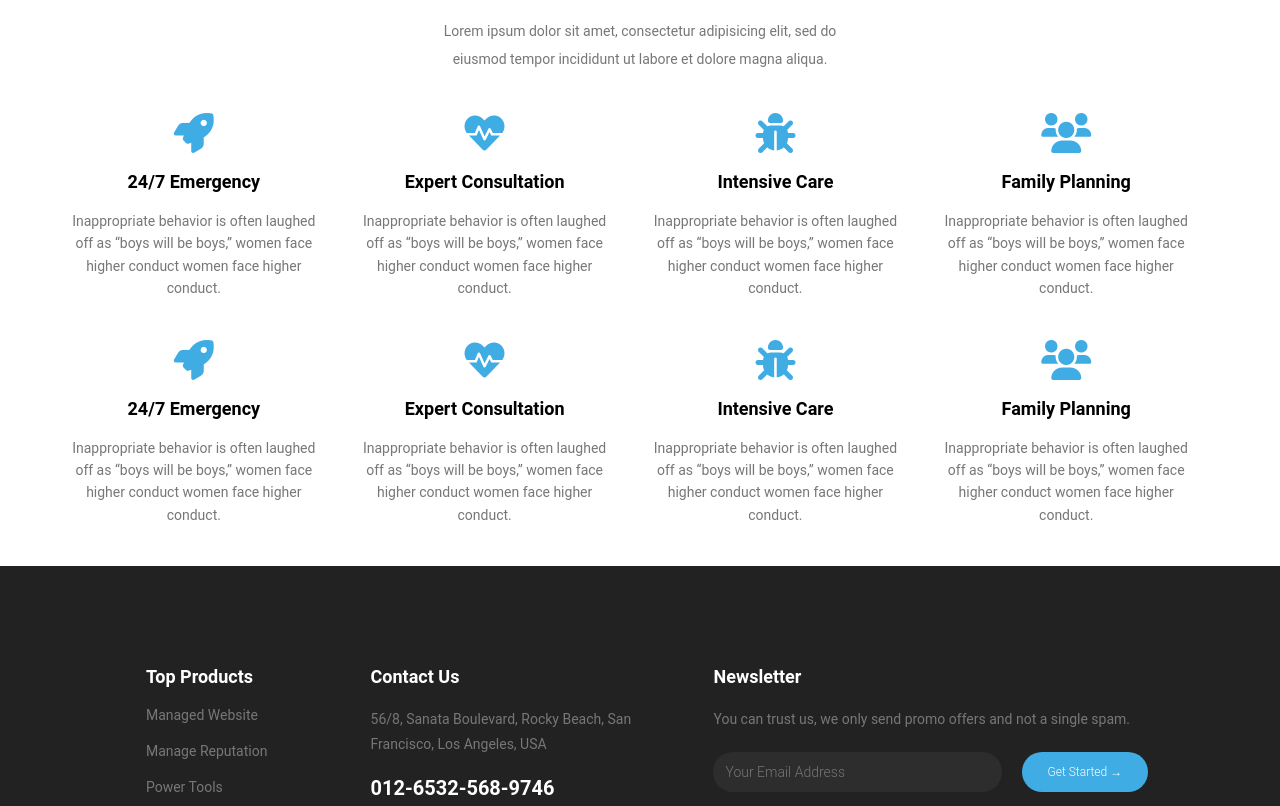
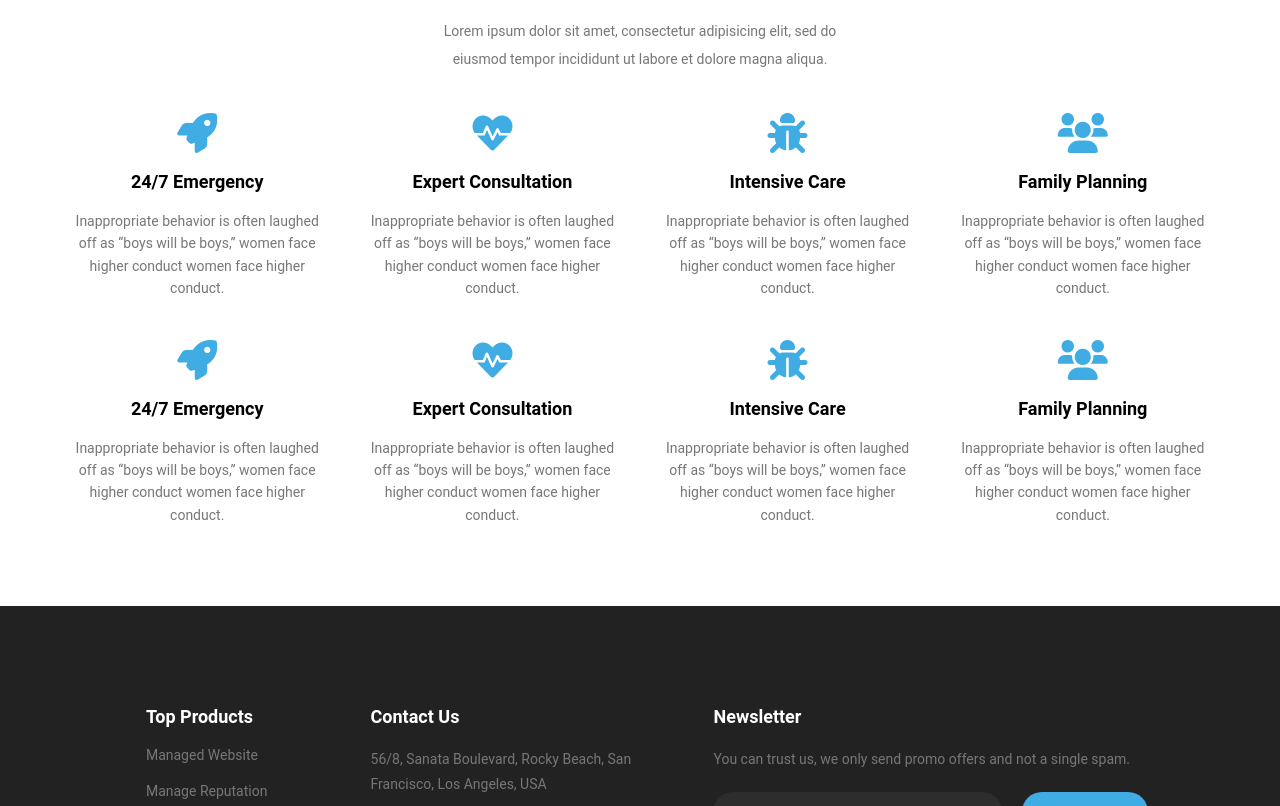
Before and after one commit to AmyInTech/Hospice-Medical, a plain HTML site: page services.html in a window 1280 px wide. Shown: the part 557-1363 px from the top of the page. Drawn offline with Linux system fonts and the light colour scheme.

Commit message:
offered services bottom padding correction

```diff
--- a/style.css
+++ b/style.css
@@ -1880,7 +1880,7 @@ footer {
   align-items: center;
   flex-wrap: wrap;
   gap: 40px;
-  padding: 0px 80px 40px 60px;
+  padding: 0px 60px 80px 60px;
 }
 
 .offered-services-box {
```
